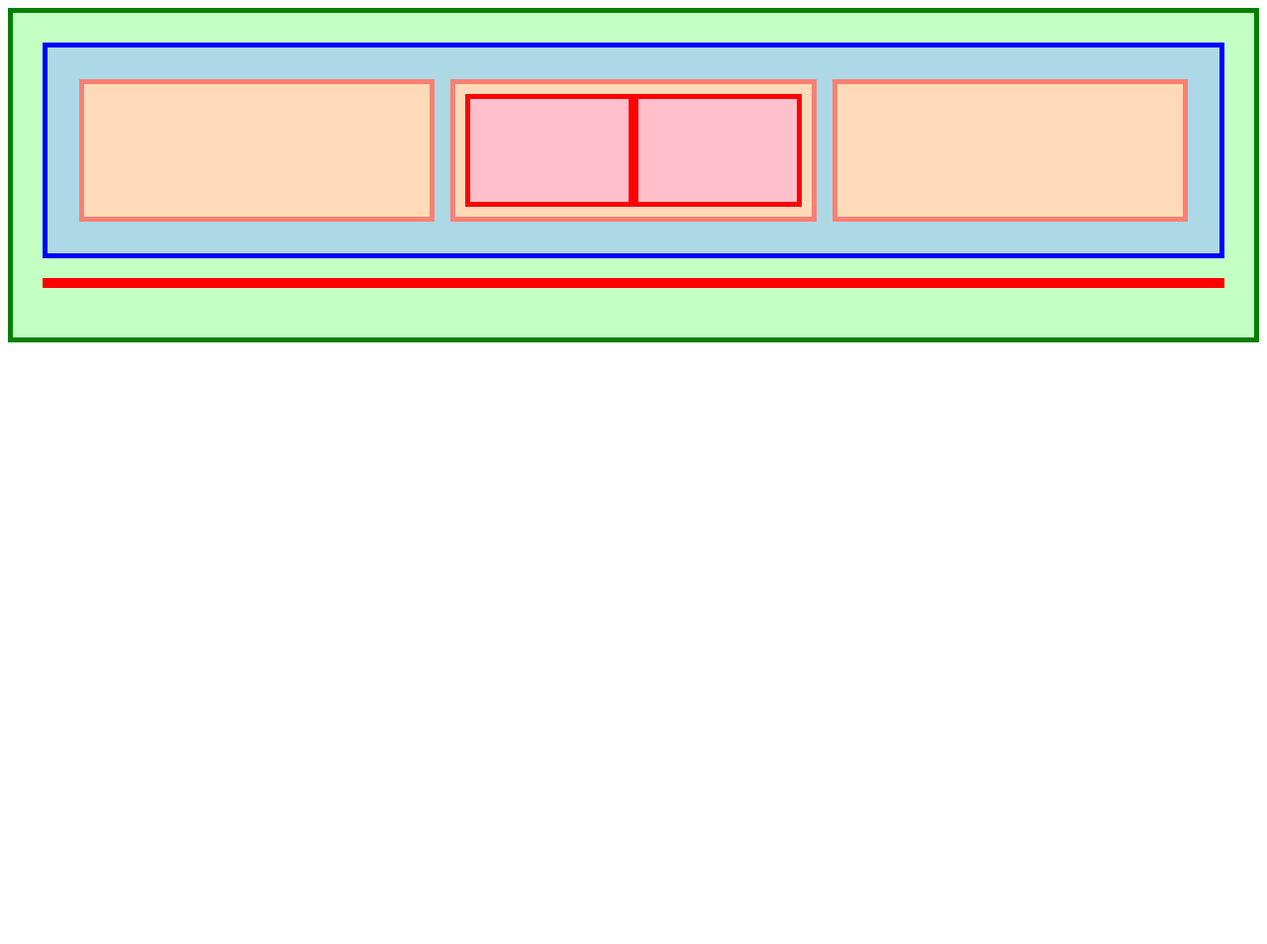
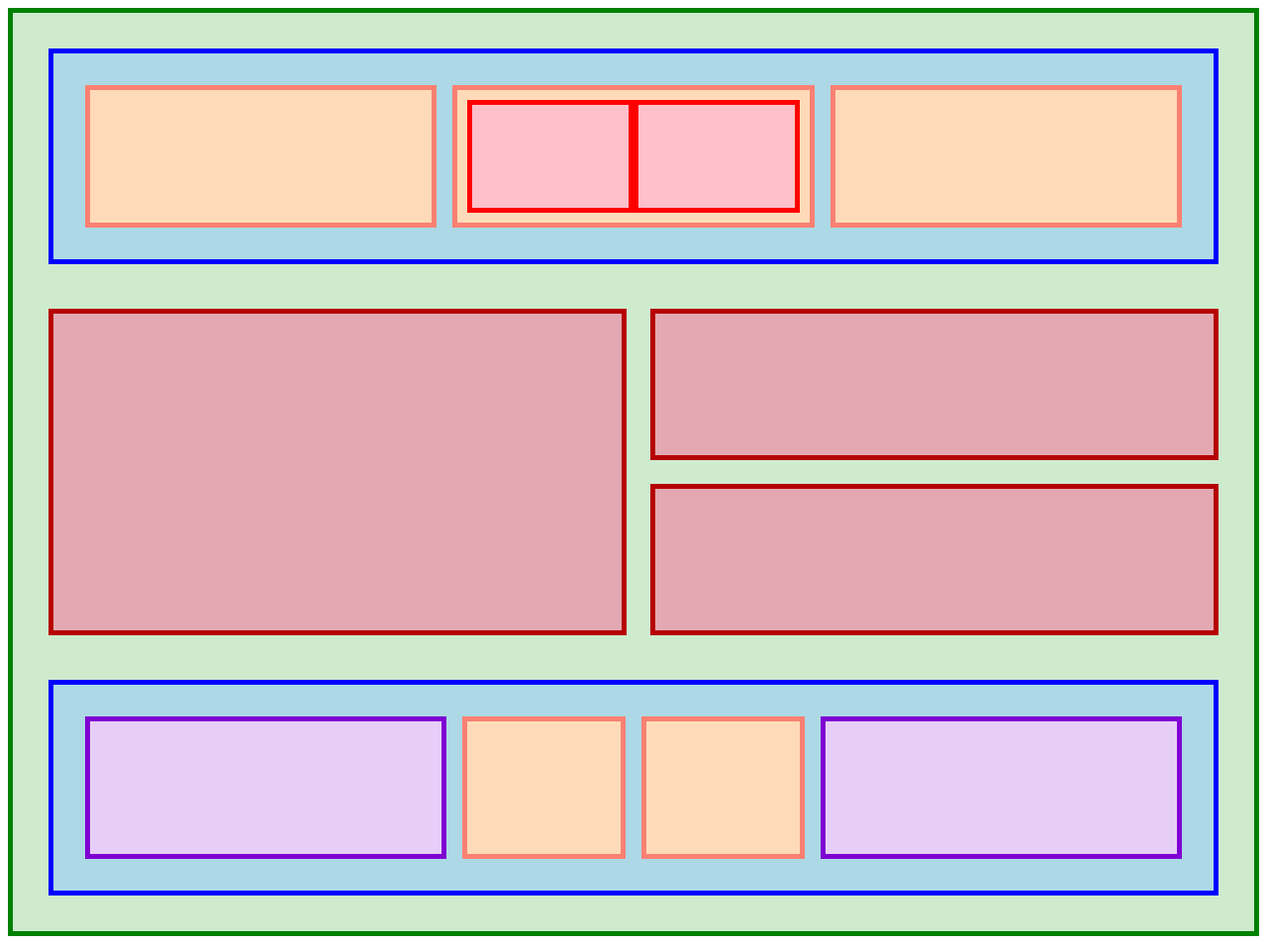
Before and after one commit to oswaldo33/introduction-flexbox-oswaldo14nov2023, a plain HTML site: page introduction-a-flexbox/exercise-4.html in a window 1280 px wide. Shown: the whole page at 99% size. Before the commit the page ends 800 px from the top, so only its background shows below. Drawn offline with Linux system fonts and the light colour scheme.

Commit message:
feat: add exercises and style css

```diff
--- a/introduction-a-flexbox/exercise-4.html
+++ b/introduction-a-flexbox/exercise-4.html
@@ -8,7 +8,7 @@
 </head>
 <body>
   <div class="primary-container">
-  <div class="flex-container">
+    <div class="container">
       <div class="item"></div>
       <div class="item display-flex second-item">
         <div class="item-2"></div>
@@ -18,6 +18,19 @@
     </div>
     <div class="container-2">
       <div class="item-body"></div>
+      <div class="container-2-1">
+        <div class="item-body-2"></div>
+        <div class="item-body-3"></div>
+      </div>
+    </div>
+    <div class="container">
+      <div class="item-footer"></div>
+      <div class="display-flex item-footer-container">
+        <div class="item-footer-2"></div>
+        <div class="item-footer-2"></div>
+      </div>
+      <div class="item-footer"></div>
+    </div>
   </div>
 </body>
 </html>
--- a/introduction-a-flexbox/style-4.css
+++ b/introduction-a-flexbox/style-4.css
@@ -1,14 +1,14 @@
-.flex-container {
-  background: lightblue;
+.container {
+  display: flex;
   padding: 32px;
+  gap: 16px;
+  background-color: lightblue;
   border: 5px solid blue;
-  gap: 16px;
-  display: flex;
   height: 9rem;
 }
 
 .item {
-  background: peachpuff;
+  background-color: peachpuff;
   border: 5px solid salmon;
   flex: 1;
   padding: 4px;
@@ -17,7 +17,6 @@
 .display-flex {
   display: flex;
 }
-
 
 .item-2 {
   background-color: pink;
@@ -31,19 +30,60 @@
 }
 
 .primary-container {
-  background-color: rgb(196, 255, 196);
+  background-color: rgb(206, 235, 206);
   border: 5px solid green;
-  padding: 30px;
+  padding: 36px;
 }
 
 .container-2 {
   display: flex;
-
+  gap: 24px;
 }
 
 .item-body {
   flex: 1;
-  background-color: pink;
-  border: 5px solid red;
-  margin: 20px 0;
+  background-color: rgb(227, 168, 178);
+  border: 5px solid rgb(182, 0, 0);
+  margin: 45px 0;
+  height: 20rem;
 }
+
+.container-2-1 {
+  display: flex;
+  gap: 24px;
+  flex-direction: column;
+  flex: 1;
+}
+
+.item-body-2 {
+  flex: 1;
+  background-color: rgb(227, 168, 178);
+  border: 5px solid rgb(182, 0, 0);
+  margin: 45px 0 0 0;
+}
+
+.item-body-3 {
+  flex: 1;
+  background-color: rgb(227, 168, 178);
+  border: 5px solid rgb(182, 0, 0);
+  margin: 0 0 45px;
+}
+
+.item-footer {
+  background-color: rgb(231, 206, 248);
+  border: 5px solid rgb(127, 0, 211);
+  flex: 1;
+  padding: 4px;
+}
+
+.item-footer-container {
+  flex: 1;
+  gap: 16px;
+}
+
+.item-footer-2 {
+  background-color: peachpuff;
+  border: 5px solid salmon;
+  flex: 1;
+  padding: 4px;
+}
```
Lines whose indentation alone changed are shown as unchanged.
